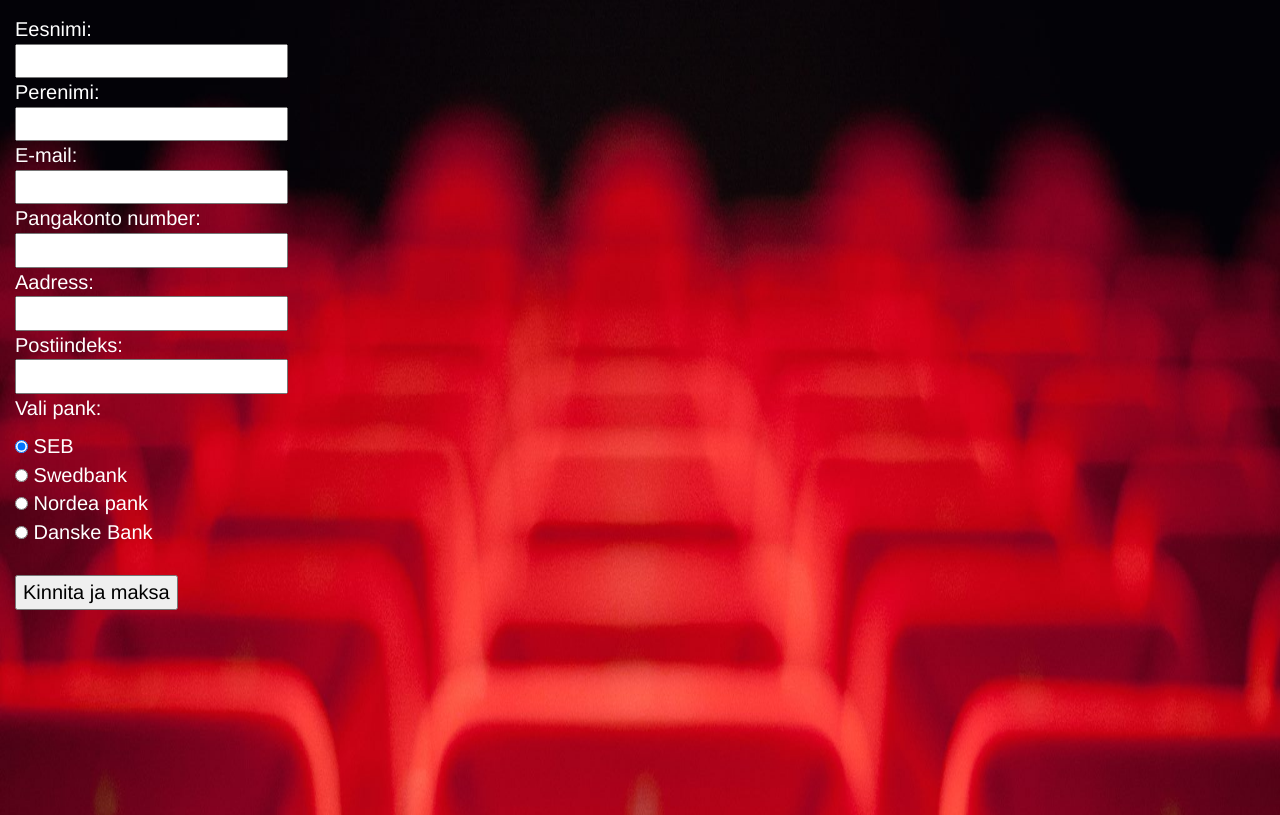
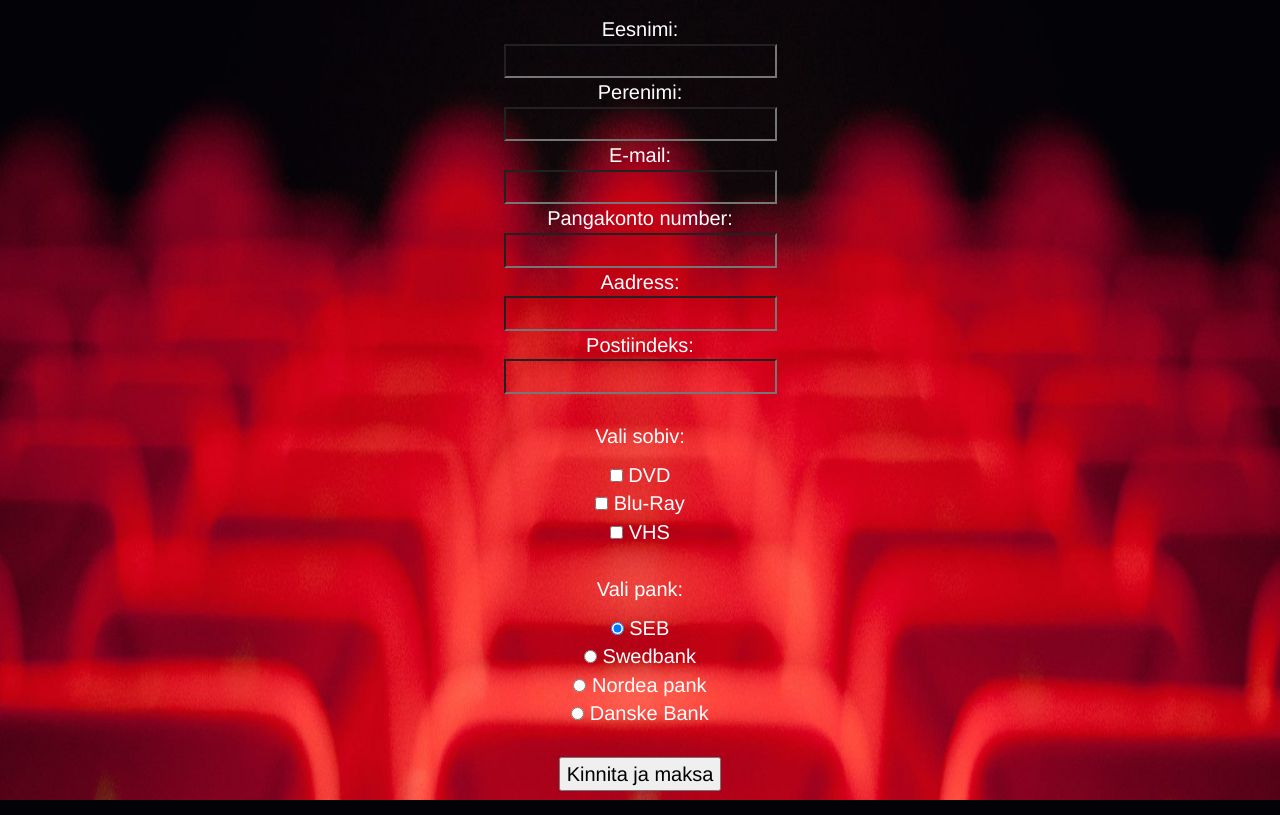
Before and after one commit to EloTrolla/filmibaas, a PHP site: page /view/pay.php in a window 1280 px wide. Run offline with PHP 8.4, Linux system fonts and the light colour scheme; some libraries are stand-ins or nearby versions.

Commit message:
Delivers #109355616 Allow buying a copy of the film from the film page Ühendatud tabel "products" film.php kontrolleriga, tehtud alamleht, kus saab maksta.

```diff
--- a/controller/film.php
+++ b/controller/film.php
@@ -9,6 +9,12 @@ $film = get_first("SELECT *, film.name as name, country.name as country
                    FROM film
                    JOIN country on film.country_id = country.country_id
                    WHERE film_id=$film_id");
+
+//Retrieve price and copies information from database
+$products = get_first("SELECT*, FORMAT as format
+                        FROM products
+                        JOIN film on film.film_id = products.film_id
+                        WHERE film.film_id = $film_id");
 
 //Retrieve all relationships for the film from database
 $relationships = get_all("SELECT link_type.name as type, author.name as author
--- a/static/style/stylesheet.css
+++ b/static/style/stylesheet.css
@@ -242,7 +242,12 @@ html {
     overflow-x: hidden;
 }
 
-.osta {
-    float:right;
+.ostuinfo {
+    float: right;
     margin-right: 60px;
 }
+
+.osta {
+    float: right;
+    margin-right: 60px;
+}
--- a/view/pay.php
+++ b/view/pay.php
@@ -12,7 +12,10 @@
 <body class="mainpage-body">
 <style>
     .andmed {
-        margin: 15px 15px 15px 15px;
+        text-align: center;
+        height: 50%;
+        padding: 15px;
+        position: relative;
     }
 
     .submit {
@@ -21,24 +24,32 @@
 </style>
 <form class="andmed">
     Eesnimi:<br>
-    <input type="text" name="eesnimi">
+    <input style="background-color:transparent" type="text" name="eesnimi" required>
     <br>
     Perenimi:<br>
-    <input type="text" name="perenimi">
+    <input style="background-color:transparent" type="text" name="perenimi" required>
     <br>
     E-mail:<br>
-    <input type="text" name="e-mail">
+    <input style="background-color:transparent" type="text" name="e-mail" required>
     <br>
     Pangakonto number:<br>
-    <input type="text" name="kontonr">
+    <input style="background-color:transparent" type="text" name="kontonr" required>
     <br>
     Aadress:<br>
-    <input type="text" name="aadress">
+    <input style="background-color:transparent" type="text" name="aadress" required>
     <br>
     Postiindeks:<br>
-    <input type="text" name="postiindeks">
+    <input style="background-color:transparent" type="text" name="postiindeks" required>
+    <br>
     <br>
 
+    <p>Vali sobiv:</p>
+
+    <form>
+        <input type="checkbox" name="film" value="DVD"> DVD<br>
+        <input type="checkbox" name="film" value="Blu-Ray"> Blu-Ray<br>
+        <input type="checkbox" name="film" value="VHS"> VHS<br>
+        <br>
     <p>Vali pank:</p>
     <input type="radio" name="pank" value="SEB" checked> SEB
     <br>
```
Also changed, not shown: view/film.php (+7 -8 lines).
